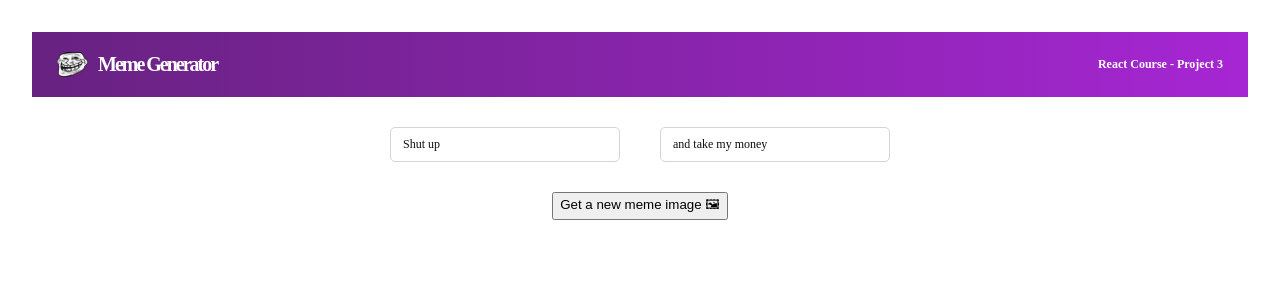
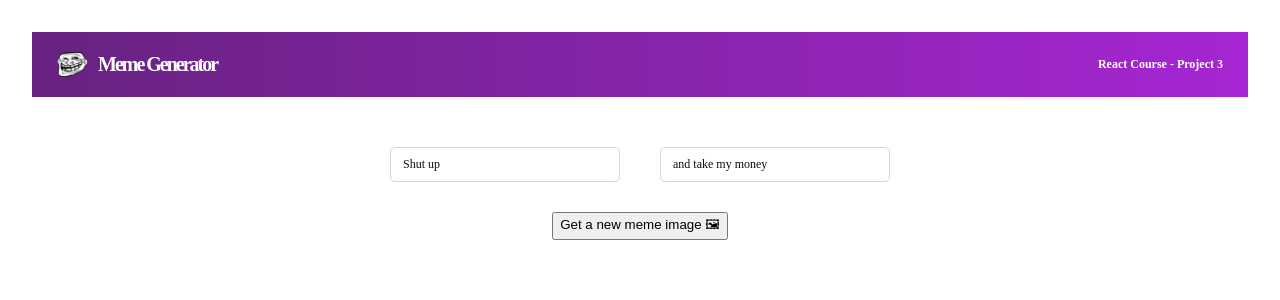
Before and after one commit to IsraelBlck/meme-generator-1, a React (Vite) app: page / in a window 1280 px wide. Shown: the top 300 px of the page. Built offline with nearby package versions, Linux system fonts and the light colour scheme.

Commit message:
render meme component

```diff
--- a/src/App.jsx
+++ b/src/App.jsx
@@ -1,15 +1,17 @@
-import { useState } from 'react'
-import './App.css'
-import Header from '../public/components/Header'
-import Meme from '../public/components/Meme'
+import { useState } from "react";
+import "./App.css";
+import Header from "../public/components/Header";
+import Meme from "../public/components/Meme";
 
 function App() {
   return (
     <>
       <Header />
-      <Meme />
+      <section>
+        <Meme />
+      </section>
     </>
-  )
+  );
 }
 
-export default App
+export default App;
```
